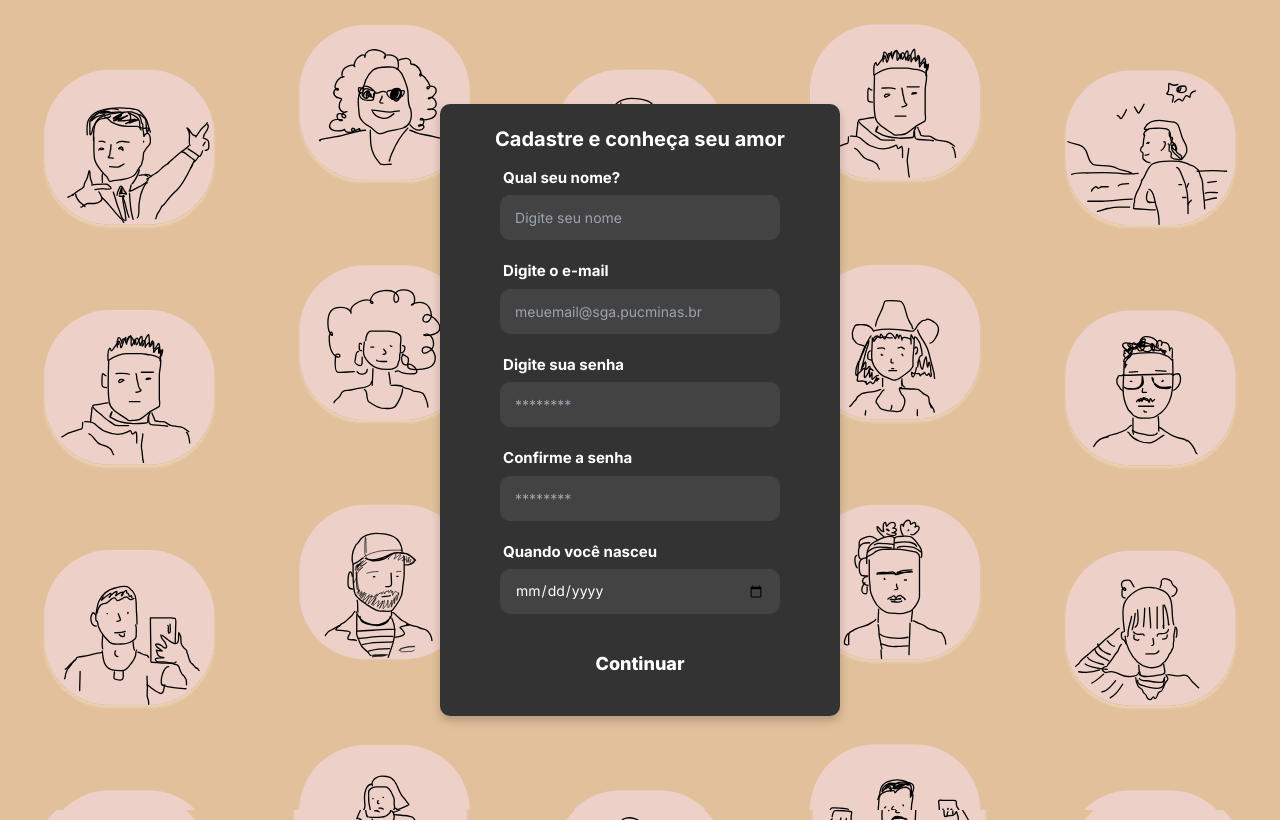
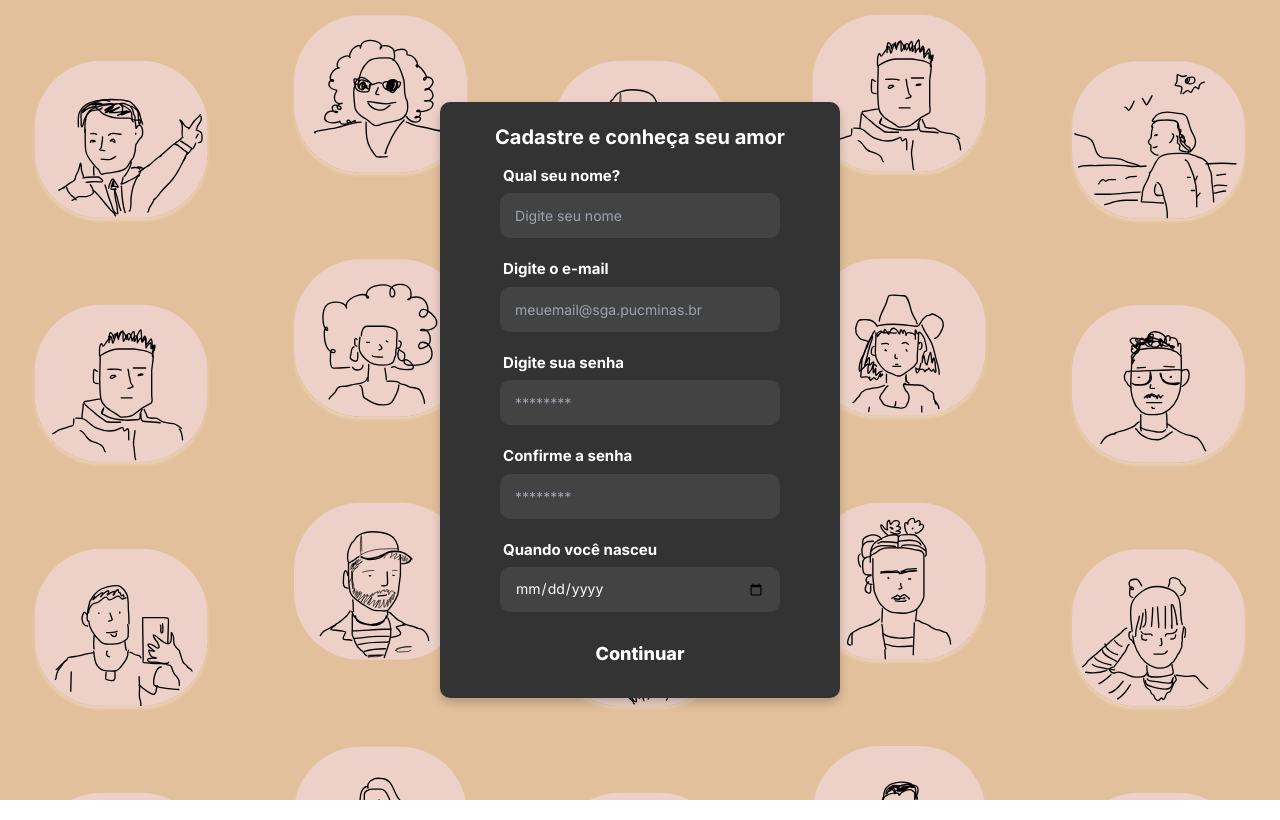
Before and after one commit to arttturslv/puclove, a React (Vite) app: page /cadastro in a window 1280 px wide. Built offline with nearby package versions, Linux system fonts and the light colour scheme.

Commit message:
Configurações do StyleCadastro

```diff
--- a/src/StyleCadastro.css
+++ b/src/StyleCadastro.css
@@ -20,7 +20,7 @@
   display: flex;
   justify-content: center;
   align-items: center;
-  padding: 10px;
+
   font-family: "Inter", sans-serif;
   background-image: url("./assets/Background-svg.svg");
   background-size: cover;
@@ -95,7 +95,7 @@
 }
 
 .container-cadastro-form-btn {
-  padding: 10px;
+  padding: 2px;
   justify-content: center;
 }
 
```
